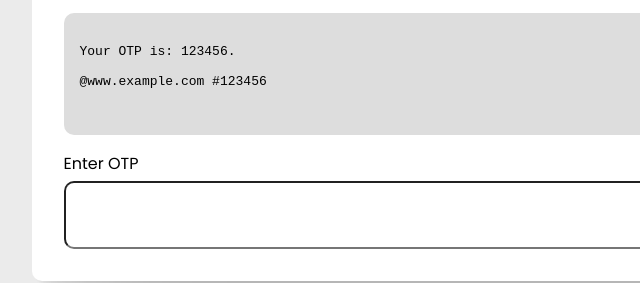
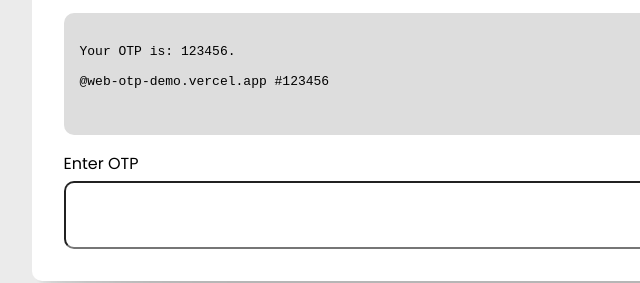
Before and after one commit to SandyDev00076/webOTP-demo, a plain HTML site: page index.html in a window 1280 px wide. Shown: the part 316-599 px from the top of the page, 258-898 px from the left. Drawn offline with Linux system fonts and the light colour scheme.

Commit message:
update the sitename

```diff
--- a/index.html
+++ b/index.html
@@ -79,7 +79,7 @@
         <code>
 Your OTP is: 123456.
 
-@www.example.com #123456
+@web-otp-demo.vercel.app #123456
         </code>
         </pre>
         <form>
```
